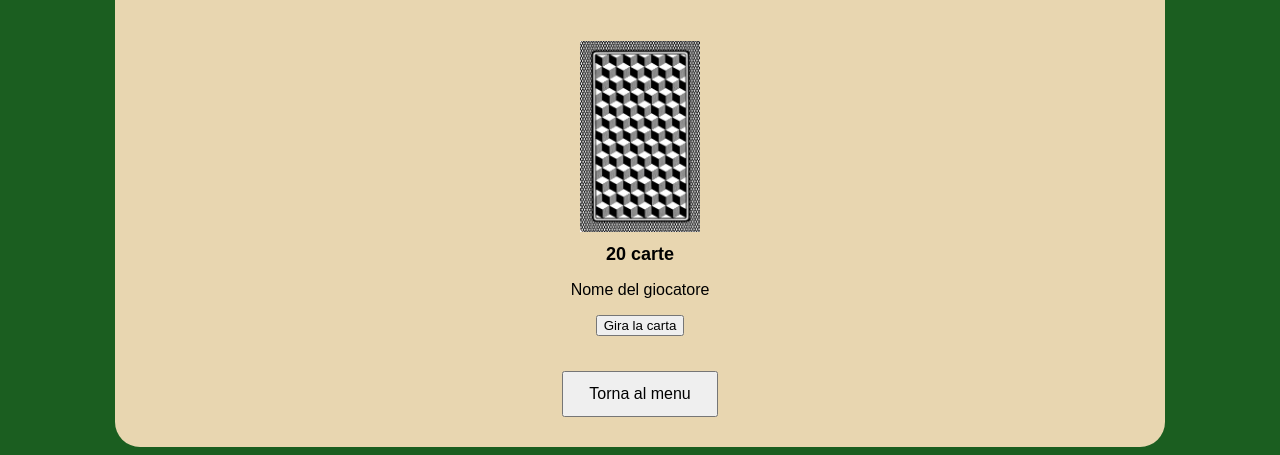
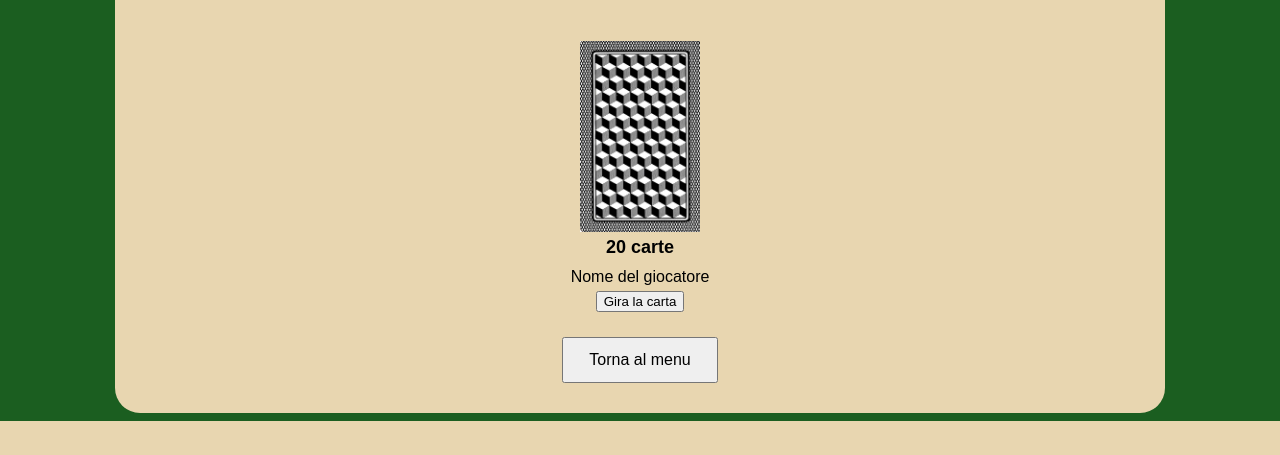
Before and after one commit to FlavioPiff/progetto_strappacamicia_piferi, a PHP site: page /gioco.html in a window 1280 px wide. Shown: the part 609-1064 px from the top of the page. After the commit the page ends 1030 px from the top, so only its background shows below. Run offline with PHP 8.4, Linux system fonts and the light colour scheme.

Commit message:
Aggiustamento grafico della zona giocatore
Metto una forma più compatta e centrata, levando lo spazio che avevo prima

```diff
--- a/stile.css
+++ b/stile.css
@@ -31,6 +31,18 @@ body {
     margin: 5px 0; /*riduce lo spazio inutile tra CPU, numero di carte della CPU e il mazzetto della CPU*/
 }
 
+.giocatore{
+    display: flex; /*dispongo gli elementi del giocatore in colonna, permette di gestire meglio la disposizione degli elementi*/
+    flex-direction: column; /*in questa maniera dispongo gli elementi in verticale uno sotto all'altro, seguendo l'ordine in cui sono scritti nel codice HTML*/
+    align-items: center; /*centro il mazzetto del giocatore, numero di carte del giocatore, nickname giocatore e pulsante "Gira la carta"*/
+    margin-top: 25px; /*aggiunge uno spazio vuoto di 25 px sopra il bordo superiore*/
+    margin-bottom: 20px; /*aggiunge uno spazio vuoto di 20 px sotto il bordo inferiore di un elemento, distanziandolo da quello che si trova subito sotto*/
+}
+
+.giocatore p { /*modifico lo spazio verticare attorno ai paragrafi che si trovano all'interno di un elemento con classe .giocatore*/
+    margin: 5px 0; /*riduce lo spazio inutile tra il mazzetto del giocatore, il numero di carte del giocatore, il nickname del giocatore e del pulsante "Gira la carta"*/
+}
+
 .carte {
     margin-bottom: 50px;
 }
@@ -53,10 +65,6 @@ body {
 .seme {                 /* da eliminare */
     font-size: 35px;
     color: red;
-}
-
-.giocatore {
-    margin-bottom: 30px;
 }
 
 .azioni {
```
